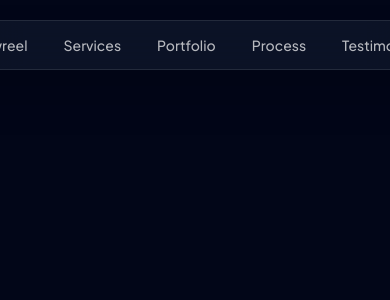
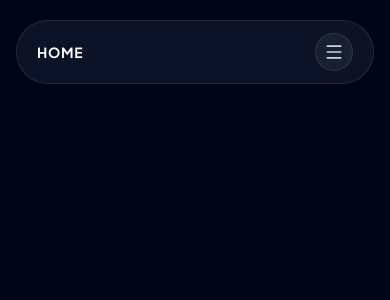
Before and after one commit to cipherWizard31/ezra-yidnekachew, a Next.js app: page /components/Navbar in a window 390 px wide. Shown: the top 300 px of the page. Built offline with nearby package versions, Linux system fonts and the light colour scheme.

Commit message:
Navbar review done

```diff
--- a/app/components/Navbar/page.tsx
+++ b/app/components/Navbar/page.tsx
@@ -1,8 +1,9 @@
 'use client';
 
-import { useEffect, useState } from 'react';
+import { useEffect, useState, useRef } from 'react';
 import Link from 'next/link';
-import { motion } from 'framer-motion';
+import { motion, AnimatePresence } from 'framer-motion';
+import { Menu, X } from 'lucide-react';
 
 const navItems = [
   { label: 'Home', href: '#home' },
@@ -16,37 +17,55 @@ const navItems = [
 
 export default function Navbar() {
   const [activeSection, setActiveSection] = useState('home');
+  const [isOpen, setIsOpen] = useState(false);
+  const isManualScroll = useRef(false);
+  const scrollTimeout = useRef<NodeJS.Timeout | null>(null);
 
   useEffect(() => {
-    const handleScroll = () => {
-      const scrollPosition = window.scrollY + 250; // Trigger threshold offset
-
-      // Check sections in reverse order to catch lower elements first when scrolling down
-      const sections = navItems.map((item) => item.href.substring(1));
-
-      for (let i = sections.length - 1; i >= 0; i--) {
-        const sectionId = sections[i];
-        const element = document.getElementById(sectionId);
-
-        if (element) {
-          const top = element.offsetTop;
-          if (scrollPosition >= top) {
-            setActiveSection(sectionId);
-            break;
-          }
-        }
-      }
+    const observerOptions: IntersectionObserverInit = {
+      root: null,
+      rootMargin: '-20% 0px -60% 0px',
+      threshold: 0,
     };
 
-    window.addEventListener('scroll', handleScroll, { passive: true });
-    handleScroll(); // Initial check on load
+    const handleIntersect: IntersectionObserverCallback = (entries) => {
+      if (isManualScroll.current) return;
 
-    return () => window.removeEventListener('scroll', handleScroll);
+      entries.forEach((entry) => {
+        if (entry.isIntersecting) {
+          setActiveSection(entry.target.id);
+        }
+      });
+    };
+
+    const observer = new IntersectionObserver(handleIntersect, observerOptions);
+
+    navItems.forEach((item) => {
+      const sectionId = item.href.substring(1);
+      const element = document.getElementById(sectionId);
+      if (element) observer.observe(element);
+    });
+
+    return () => observer.disconnect();
   }, []);
 
+  const handleNavClick = (sectionId: string) => {
+    setActiveSection(sectionId);
+    setIsOpen(false); // Close mobile sidebar on selection
+    isManualScroll.current = true;
+
+    if (scrollTimeout.current) clearTimeout(scrollTimeout.current);
+
+    scrollTimeout.current = setTimeout(() => {
+      isManualScroll.current = false;
+    }, 800);
+  };
+
   return (
-    <div className="fixed top-5 inset-x-0 z-50 flex justify-center px-4">
-      <nav className="flex items-center justify-center px-3 py-1.5 rounded-full bg-slate-900/75 backdrop-blur-md border border-white/10 shadow-2xl">
+    <>
+      {/* 1. Desktop Floating Nav Bar (Hidden on screens below 'lg' break point) */}
+      <div className="hidden lg:flex fixed top-5 inset-x-0 z-50 justify-center px-4">
+        <nav className="flex items-center justify-center px-3 py-1.5 rounded-full bg-slate-900/80 backdrop-blur-md border border-white/10 shadow-2xl">
           <ul className="flex items-center gap-1 text-sm font-medium">
             {navItems.map((item) => {
               const sectionId = item.href.substring(1);
@@ -56,7 +75,7 @@ export default function Navbar() {
                 <li key={item.href} className="relative">
                   <Link
                     href={item.href}
-                  onClick={() => setActiveSection(sectionId)}
+                    onClick={() => handleNavClick(sectionId)}
                     className={`relative z-10 block px-4 py-2 rounded-full text-white transition-opacity duration-200 ${
                       isActive ? 'opacity-100 font-semibold' : 'opacity-70 hover:opacity-100'
                     }`}
@@ -64,7 +83,6 @@ export default function Navbar() {
                     {item.label}
                   </Link>
 
-                {/* Animated Sliding Blue Pill */}
                   {isActive && (
                     <motion.span
                       layoutId="active-nav-pill"
@@ -78,5 +96,78 @@ export default function Navbar() {
           </ul>
         </nav>
       </div>
+
+      {/* 2. Mobile Floating Toggle Bar (Visible on smaller screens) */}
+      <div className="lg:hidden fixed top-5 inset-x-4 z-50 flex justify-between items-center px-5 py-3 rounded-full bg-slate-900/80 backdrop-blur-md border border-white/10 shadow-2xl">
+        <span className="text-sm font-bold text-white tracking-wider uppercase">
+          {navItems.find((item) => item.href.substring(1) === activeSection)?.label || 'Menu'}
+        </span>
+
+        <button
+          onClick={() => setIsOpen(!isOpen)}
+          aria-label="Toggle navigation menu"
+          className="p-2 text-slate-300 hover:text-white rounded-full bg-white/5 border border-white/10 transition-colors"
+        >
+          {isOpen ? <X className="w-5 h-5" /> : <Menu className="w-5 h-5" />}
+        </button>
+      </div>
+
+      {/* 3. Mobile Sidebar Drawer & Dark Backdrop */}
+      <AnimatePresence>
+        {isOpen && (
+          <>
+            {/* Backdrop Overlay */}
+            <motion.div
+              initial={{ opacity: 0 }}
+              animate={{ opacity: 1 }}
+              exit={{ opacity: 0 }}
+              onClick={() => setIsOpen(false)}
+              className="fixed inset-0 z-40 bg-slate-950/70 backdrop-blur-sm lg:hidden"
+            />
+
+            {/* Sliding Sidebar */}
+            <motion.aside
+              initial={{ x: '100%' }}
+              animate={{ x: 0 }}
+              exit={{ x: '100%' }}
+              transition={{ type: 'spring', damping: 25, stiffness: 200 }}
+              className="fixed top-0 right-0 bottom-0 z-50 w-72 bg-slate-900 border-l border-white/10 p-6 flex flex-col justify-between shadow-2xl lg:hidden"
+            >
+              <div className="space-y-6 pt-16">
+                <div className="text-xs font-semibold text-sky-400 uppercase tracking-widest px-3">
+                  Navigation
+                </div>
+
+                <ul className="space-y-2">
+                  {navItems.map((item) => {
+                    const sectionId = item.href.substring(1);
+                    const isActive = activeSection === sectionId;
+
+                    return (
+                      <li key={item.href}>
+                        <Link
+                          href={item.href}
+                          onClick={() => handleNavClick(sectionId)}
+                          className={`flex items-center justify-between px-4 py-3 rounded-xl font-medium transition-all ${
+                            isActive
+                              ? 'bg-blue-600 text-white font-semibold shadow-lg shadow-blue-600/20'
+                              : 'text-slate-400 hover:text-white hover:bg-slate-800/50'
+                          }`}
+                        >
+                          <span>{item.label}</span>
+                          {isActive && (
+                            <span className="w-2 h-2 rounded-full bg-white shadow-sm" />
+                          )}
+                        </Link>
+                      </li>
+                    );
+                  })}
+                </ul>
+              </div>
+            </motion.aside>
+          </>
+        )}
+      </AnimatePresence>
+    </>
   );
 }
```
Lines whose indentation alone changed are shown as unchanged.
